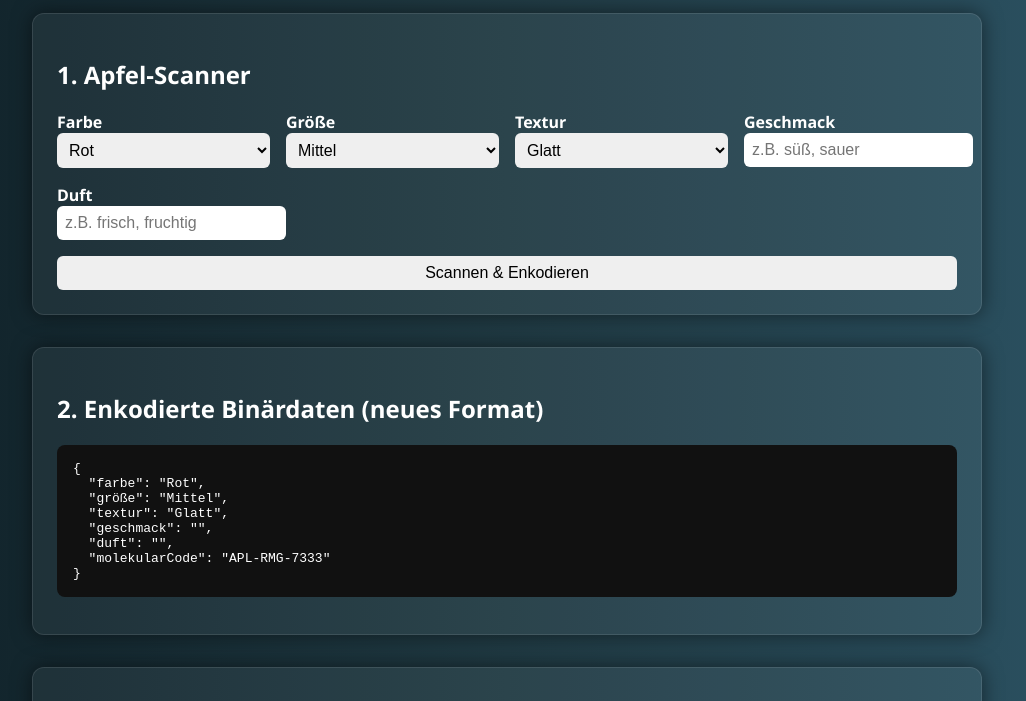
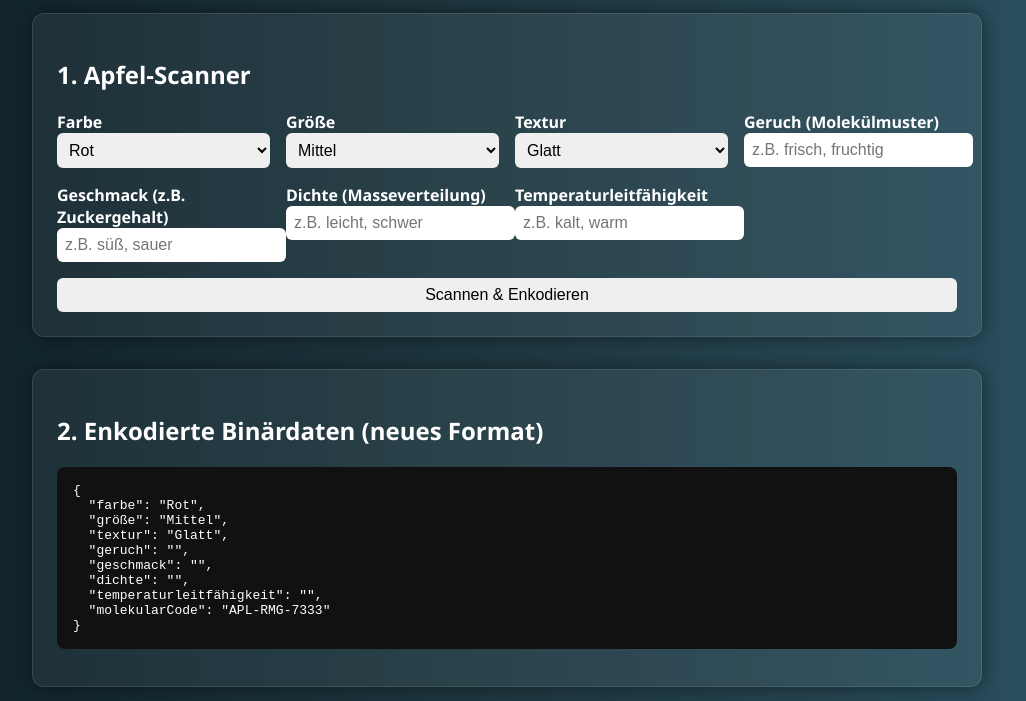
Before and after one commit to BinMax440/teleporter, a plain HTML site: page index.html in a window 1280 px wide. Both pictures are taken after a click on the button "Scannen & Enkodieren". Shown: the part 99-800 px from the top of the page, without its empty margins (133-1159 px from the left). Drawn offline with nearby package versions, Linux system fonts and the light colour scheme.

Commit message:
Update index.html

```diff
--- a/index.html
+++ b/index.html
@@ -87,12 +87,20 @@
         </select>
       </div>
       <div>
-        <label for="geschmack">Geschmack</label>
+        <label for="geruch">Geruch (Molekülmuster)</label>
+        <input type="text" id="geruch" placeholder="z.B. frisch, fruchtig" />
+      </div>
+      <div>
+        <label for="geschmack">Geschmack (z.B. Zuckergehalt)</label>
         <input type="text" id="geschmack" placeholder="z.B. süß, sauer" />
       </div>
       <div>
-        <label for="duft">Duft</label>
-        <input type="text" id="duft" placeholder="z.B. frisch, fruchtig" />
+        <label for="dichte">Dichte (Masseverteilung)</label>
+        <input type="text" id="dichte" placeholder="z.B. leicht, schwer" />
+      </div>
+      <div>
+        <label for="temperaturleitfähigkeit">Temperaturleitfähigkeit</label>
+        <input type="text" id="temperaturleitfähigkeit" placeholder="z.B. kalt, warm" />
       </div>
     </div>
     <button onclick="scanneApfel()" style="margin-top: 1rem">Scannen & Enkodieren</button>
@@ -149,15 +157,19 @@
       const farbe = document.getElementById("farbe").value;
       const größe = document.getElementById("größe").value;
       const textur = document.getElementById("textur").value;
+      const geruch = document.getElementById("geruch").value;
       const geschmack = document.getElementById("geschmack").value;
-      const duft = document.getElementById("duft").value;
+      const dichte = document.getElementById("dichte").value;
+      const temperaturleitfähigkeit = document.getElementById("temperaturleitfähigkeit").value;
 
       const daten = {
         farbe,
         größe,
         textur,
+        geruch,
         geschmack,
-        duft,
+        dichte,
+        temperaturleitfähigkeit,
         molekularCode: `APL-${farbe[0]}${größe[0]}${textur[0]}-${Math.floor(Math.random()*9999)}`
       };
 
@@ -207,7 +219,7 @@
     function kiLogik(daten) {
       let botsprache = `Ich habe die molekulare Signatur ${daten.molekularCode} gelesen.\n`;
       botsprache += `Dieser Apfel ist ${daten.farbe.toLowerCase()}, ${daten.größe.toLowerCase()}, hat eine ${daten.textur.toLowerCase()}e Oberfläche.\n`;
-      botsprache += `Er schmeckt vermutlich ${daten.geschmack} und riecht ${daten.duft}.\n`;
+      botsprache += `Er schmeckt vermutlich ${daten.geschmack} und riecht ${daten.geruch}.\n`;
       botsprache += `Ich habe den Apfel erfolgreich virtuell materialisiert.`;
 
       document.getElementById("aiReaktion").textContent = botsprache;
```
